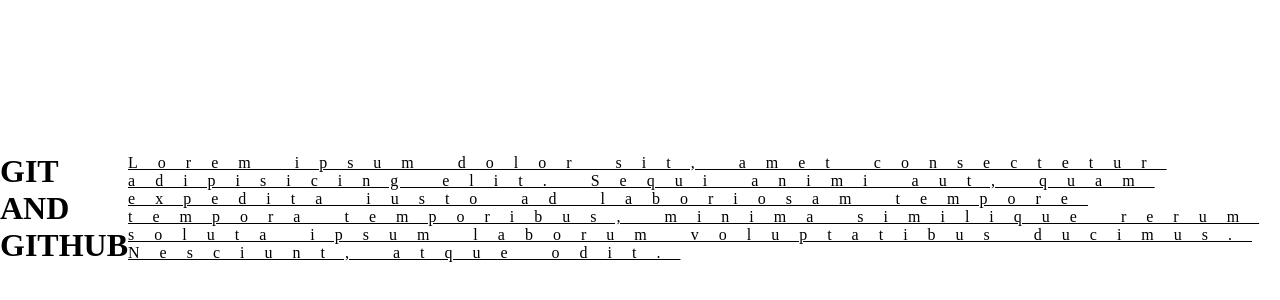
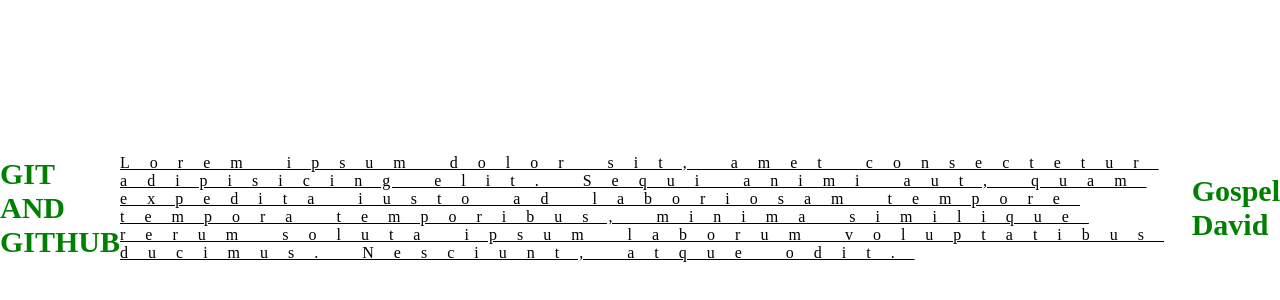
Before and after one commit to Eberehappi2023/GITHUB-Workflow, a plain HTML site: page index.html in a window 1280 px wide. Shown: the part 192-492 px from the top of the page. Drawn offline with Linux system fonts and the light colour scheme.

Commit message:
added to the paragraph

```diff
--- a/index.html
+++ b/index.html
@@ -15,6 +15,7 @@
         minima similique rerum soluta ipsum laborum voluptatibus ducimus.
         Nesciunt, atque odit.
       </p>
+      <h1>Gospel David</h1>
     </main>
   </body>
 </html>
--- a/style.css
+++ b/style.css
@@ -14,3 +14,10 @@
   letter-spacing: 20px;
   align-items: center;
 }
+h1 {
+  font-size: 30px;
+  color: green;
+  display: flex;
+  align-items: center;
+  justify-content: center;
+}
```
